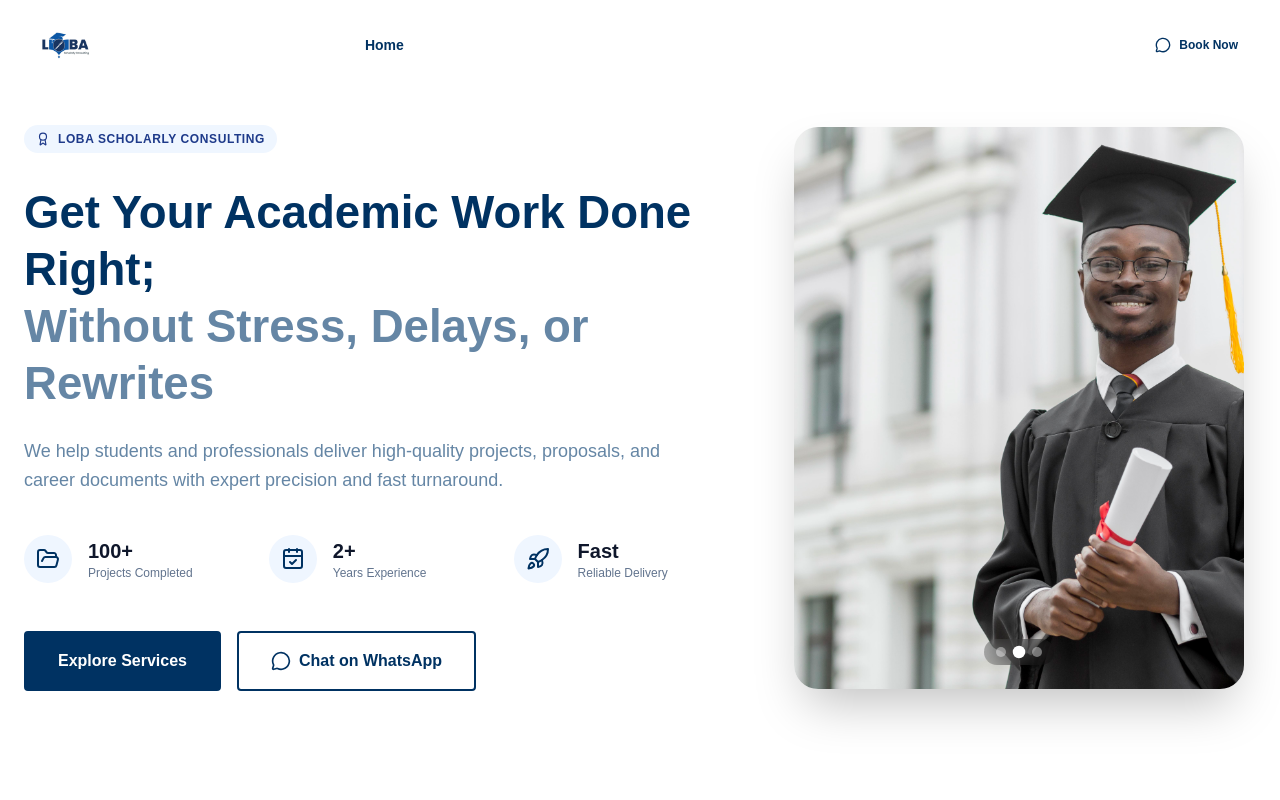
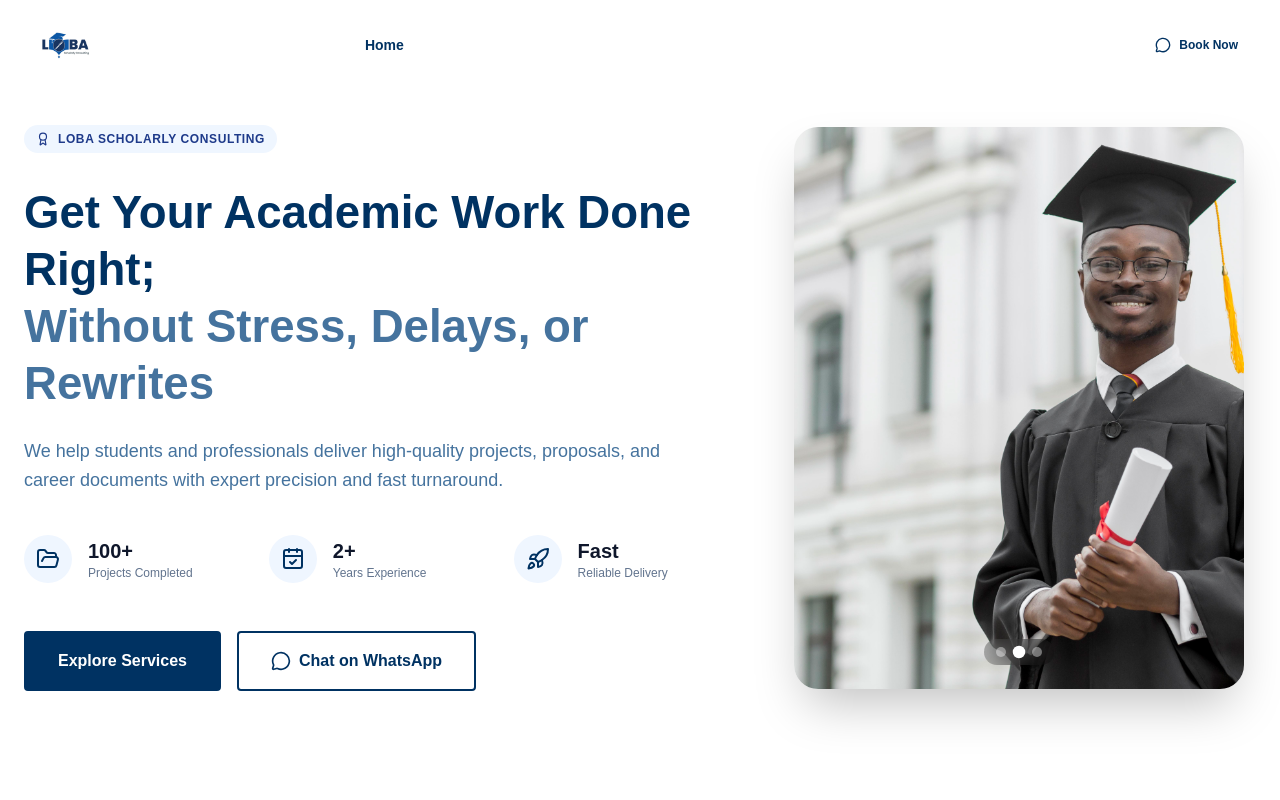
Before and after one commit to Vic-Tris/Loba, a React (Vite) app: page / in a window 1280 px wide. Shown: the top 800 px of the page. Built offline with nearby package versions, Linux system fonts and the light colour scheme.

Commit message:
color update

```diff
--- a/src/components/home/Hero.tsx
+++ b/src/components/home/Hero.tsx
@@ -37,10 +37,10 @@ export function Hero() {
 
             <h1 className="text-4xl lg:text-[2.85rem] font-heading font-extrabold text-primary leading-tight mb-6">
               Get Your Academic Work Done Right; <br className="hidden md:block"/>
-              <span className="text-[#6586a5] ">Without Stress, Delays, or Rewrites</span>
+              <span className="text-[#45739e] ">Without Stress, Delays, or Rewrites</span>
             </h1>
 
-            <p className="text-lg text-[#6586a5] mb-10 max-w-2xl leading-relaxed">
+            <p className="text-lg text-[#45739e] mb-10 max-w-2xl leading-relaxed">
               We help students and professionals deliver high-quality projects, proposals, and career documents with expert precision and fast turnaround.
             </p>
 
```
